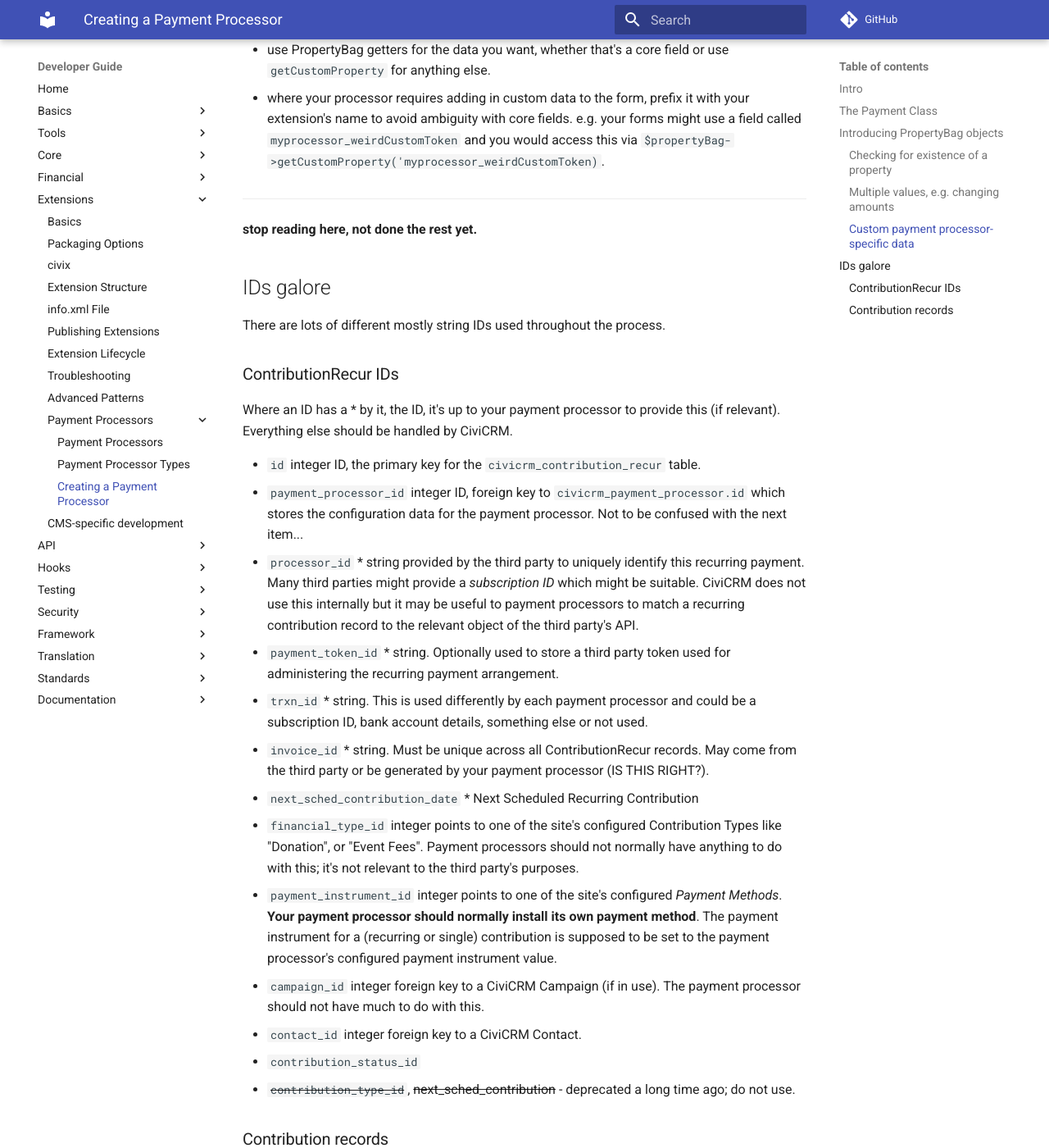
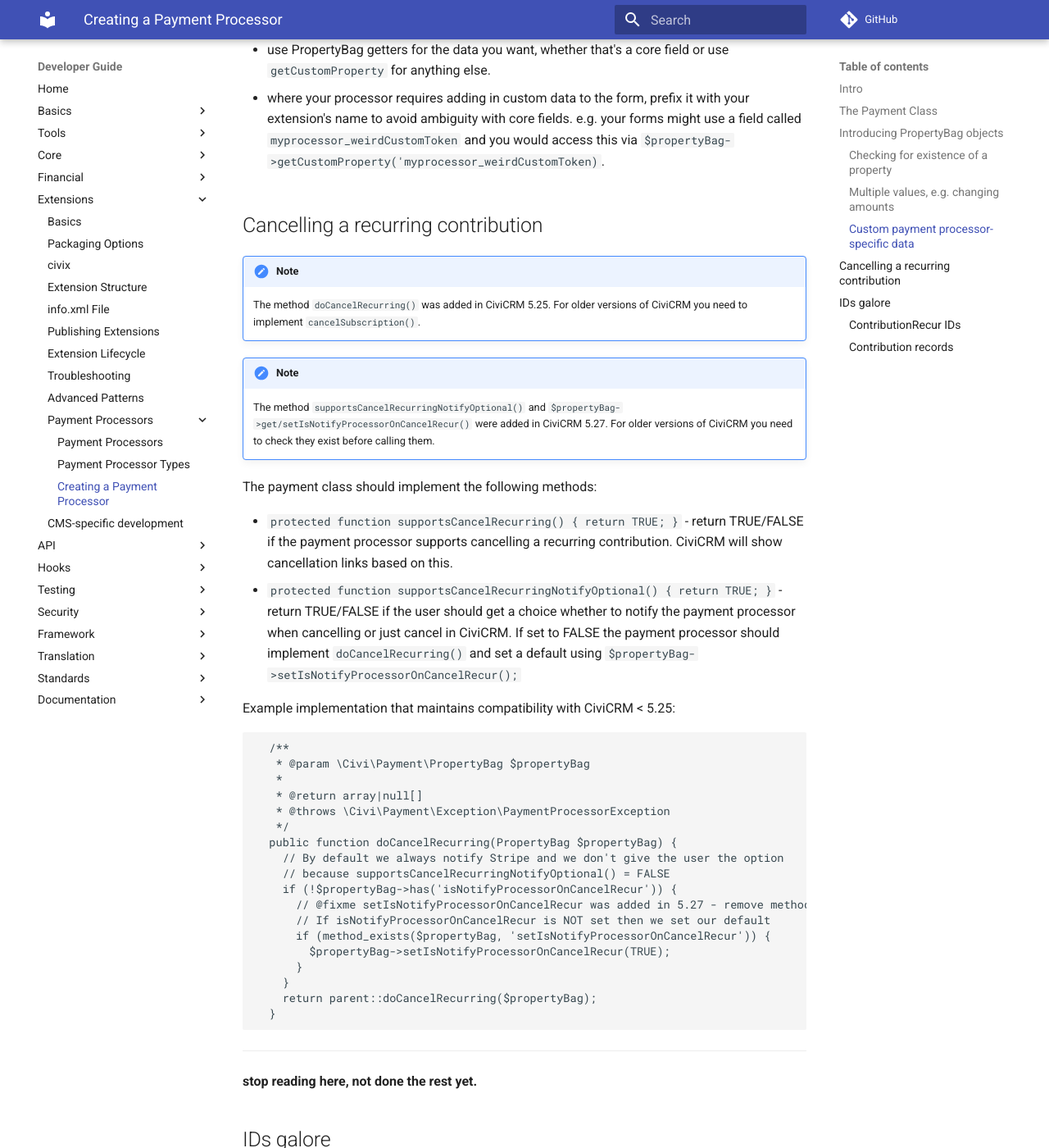
Before and after one commit to civicrm/civicrm-dev-docs, an MkDocs documentation site: the page built from docs/extensions/payment-processors/create.md, in a window 1280 px wide and 1400 px high, scrolled down 3571 px. Shown: the whole window at 82% size. Built offline with MkDocs 1.6.1 and Material for MkDocs 9.7.7, drawn with Linux system fonts in a browser that asks for light colours; comment, search, counter and statistics services are not loaded.

Commit message:
Document how to implement cancel recur for payment processors

````diff
--- a/docs/extensions/payment-processors/create.md
+++ b/docs/extensions/payment-processors/create.md
@@ -99,6 +99,46 @@
 - use PropertyBag getters for the data you want, whether that's a core field or use `getCustomProperty` for anything else.
 
 - where your processor requires adding in custom data to the form, prefix it with your extension's name to avoid ambiguity with core fields. e.g. your forms might use a field called `myprocessor_weirdCustomToken` and you would access this via `$propertyBag->getCustomProperty('myprocessor_weirdCustomToken)`.
+
+## Cancelling a recurring contribution
+
+!!! note
+    The method `doCancelRecurring()` was added in CiviCRM 5.25. For older versions of CiviCRM you need to implement `cancelSubscription()`.
+
+!!! note
+    The method `supportsCancelRecurringNotifyOptional()` and `$propertyBag->get/setIsNotifyProcessorOnCancelRecur()` were added in CiviCRM 5.27. For older versions of CiviCRM you need to check they exist before calling them.
+
+The payment class should implement the following methods:
+
+- `protected function supportsCancelRecurring() { return TRUE; }` - return TRUE/FALSE if the payment processor supports cancelling a recurring contribution. CiviCRM will show cancellation links based on this.
+- `protected function supportsCancelRecurringNotifyOptional() { return TRUE; }` - return TRUE/FALSE if the user should get a choice whether to notify the payment processor when cancelling or just cancel in CiviCRM. If set to FALSE the payment processor should implement `doCancelRecurring()` and set a default using `$propertyBag->setIsNotifyProcessorOnCancelRecur();`
+
+Example implementation that maintains compatibility with CiviCRM < 5.25:
+
+```php
+  /**
+   * @param \Civi\Payment\PropertyBag $propertyBag
+   *
+   * @return array|null[]
+   * @throws \Civi\Payment\Exception\PaymentProcessorException
+   */
+  public function doCancelRecurring(PropertyBag $propertyBag) {
+    // By default we always notify Stripe and we don't give the user the option
+    // because supportsCancelRecurringNotifyOptional() = FALSE
+    if (!$propertyBag->has('isNotifyProcessorOnCancelRecur')) {
+      // @fixme setIsNotifyProcessorOnCancelRecur was added in 5.27 - remove method_exists once minVer is 5.27
+      // If isNotifyProcessorOnCancelRecur is NOT set then we set our default
+      if (method_exists($propertyBag, 'setIsNotifyProcessorOnCancelRecur')) {
+        $propertyBag->setIsNotifyProcessorOnCancelRecur(TRUE);
+      }
+    }
+    return parent::doCancelRecurring($propertyBag);
+  }
+```
+
+
+
+
 
 ----------------------------
 **stop reading here, not done the rest yet.**
````
